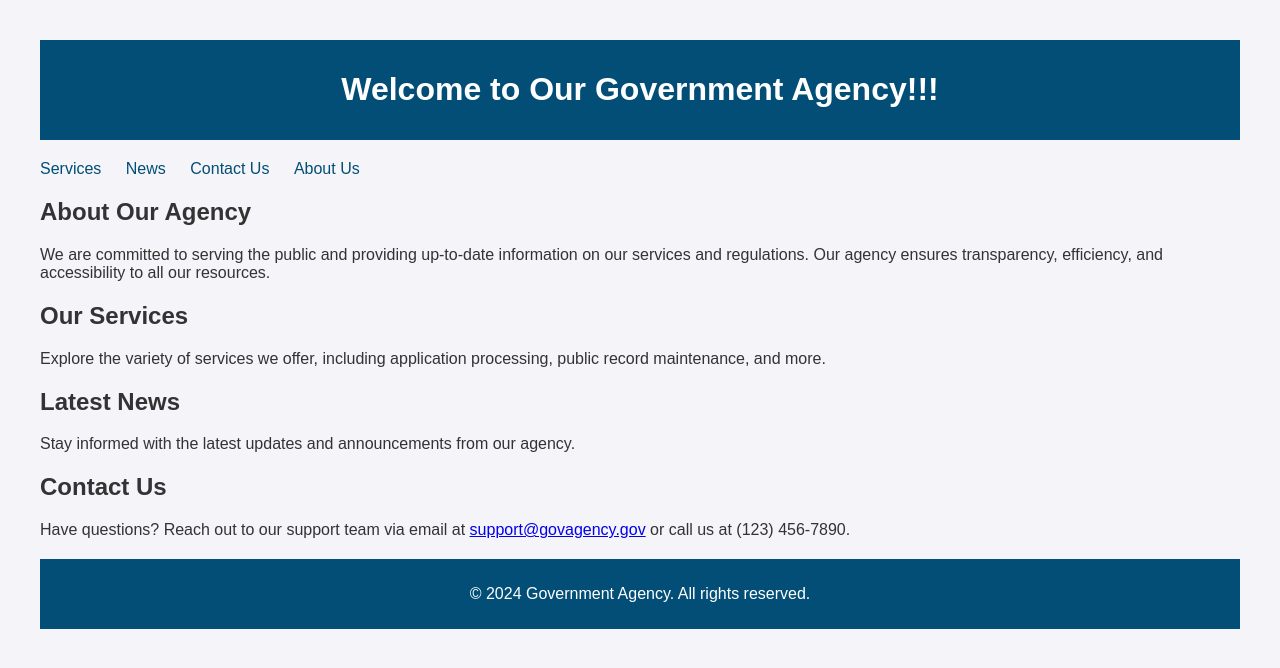
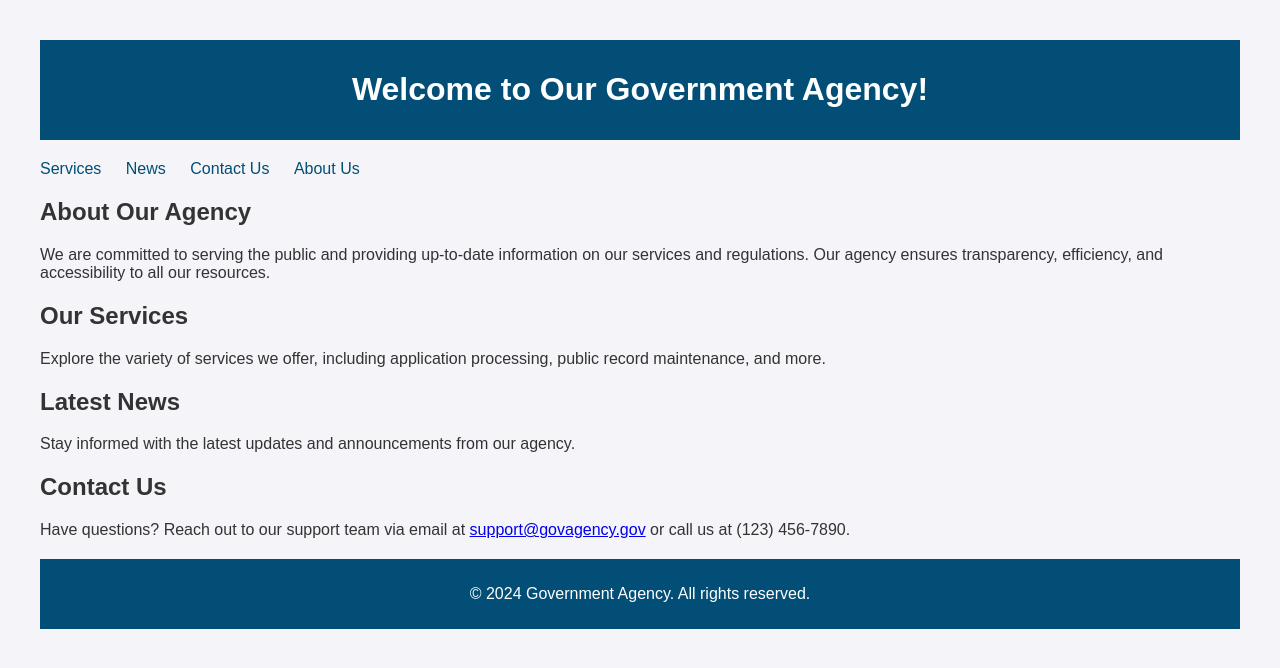
Before and after one commit to mpinho16/devhawks, a plain HTML site: page index.html in a window 1280 px wide. Drawn offline with Linux system fonts and the light colour scheme.

Commit message:
Update index.html

```diff
--- a/index.html
+++ b/index.html
@@ -46,7 +46,7 @@
 </head>
 <body>
     <header>
-        <h1>Welcome to Our Government Agency!!!</h1>
+        <h1>Welcome to Our Government Agency!</h1>
     </header>
     <nav>
         <ul>
```
